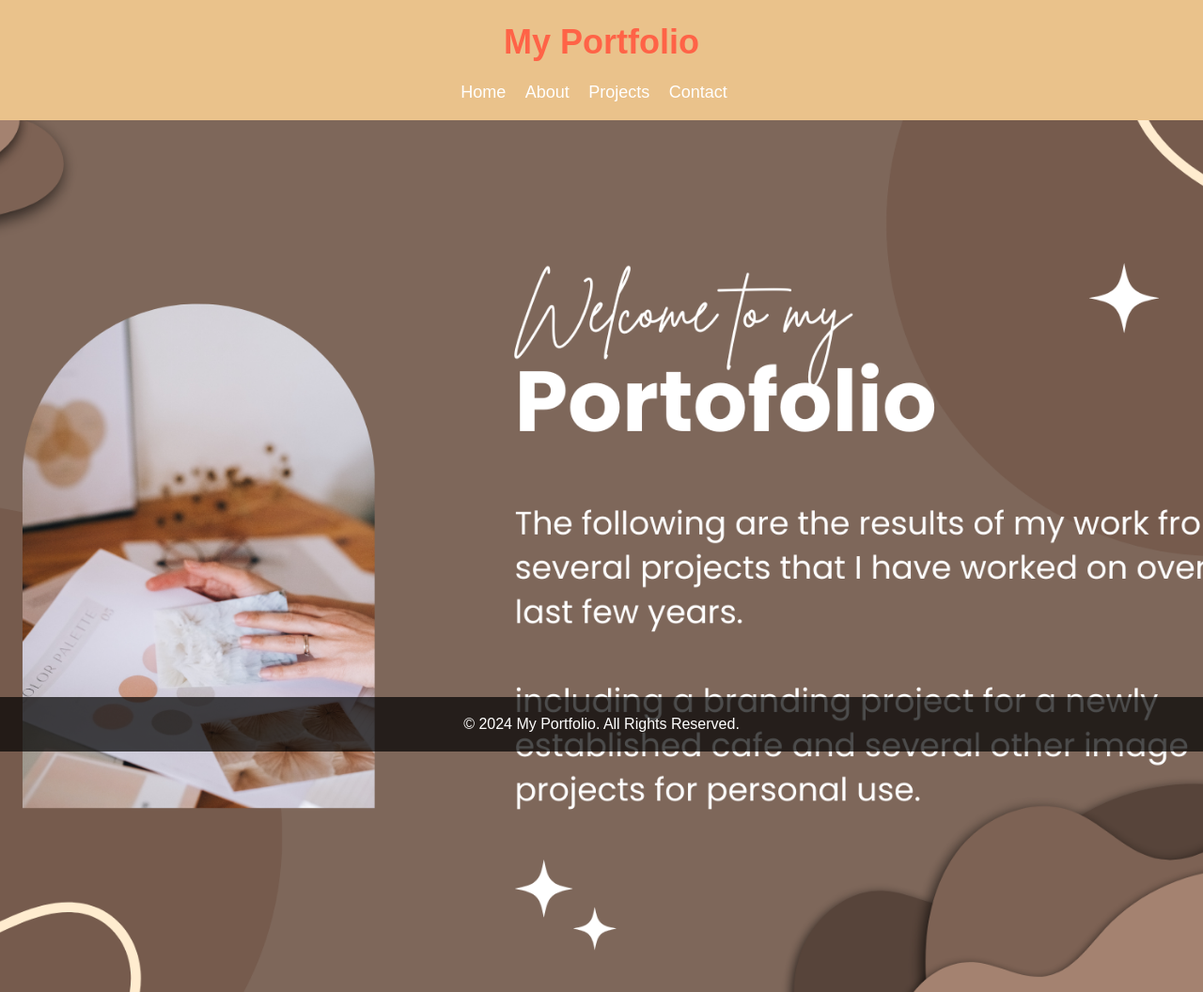
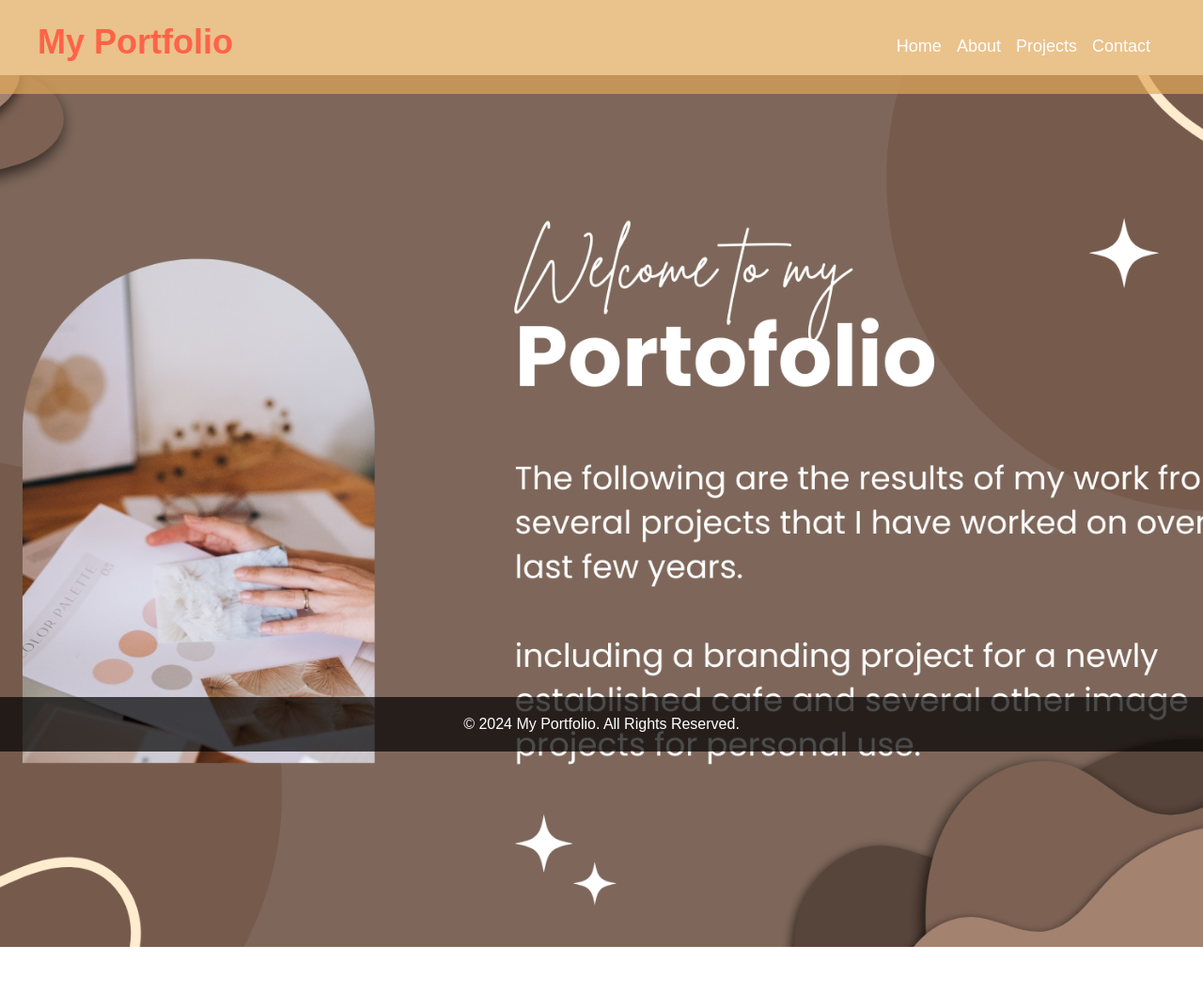
Before and after one commit to susmitha2826/My_portfolio, a website: page public/index.html in a window 1280 px wide. Shown: the whole page at 94% size. After the commit the page ends 1008 px from the top, so only its background shows below. Drawn offline with Linux system fonts and the light colour scheme.

Commit message:
styles addedd

```diff
--- a/package.json
+++ b/package.json
@@ -5,12 +5,13 @@
   "main": "script.js",
   "scripts": {
     "test": "echo \"Error: no test specified\" && exit 1",
-     "start": "node server.js"
+    "start": "node server.js"
   },
   "keywords": [],
   "author": "",
   "license": "ISC",
   "dependencies": {
-    "express": "^4.19.2"
+    "express": "^4.19.2",
+    "force": "^0.0.3"
   }
 }
--- a/public/style.css
+++ b/public/style.css
@@ -11,6 +11,66 @@ body {
     background-size: cover;
     background-position: center;
     color: #333;
+}
+
+/* Make the header fixed at the top */
+header {
+    position: fixed;
+    top: 0;
+    left: 0;
+    width: 100%;
+    background-color: #333; /* Adjust background color if needed */
+    color: white;
+    z-index: 1000; /* Ensure the header is above other content */
+    padding: 10px 0; /* Adjust padding as needed */
+}
+
+header .container {
+    display: flex;
+    justify-content: space-between;
+    align-items: center;
+    padding: 0 20px;
+}
+
+header h1 {
+    margin: 0;
+}
+
+header nav ul {
+    list-style: none;
+    margin: 0;
+    padding: 0;
+    display: flex;
+}
+
+header nav ul li {
+    margin-right: 20px; /* Adjust spacing between links */
+}
+
+header nav ul li a {
+    color: white;
+    text-decoration: none;
+    font-size: 16px;
+}
+
+/* Add space to the top of the body to prevent content from hiding behind the fixed header */
+body {
+    margin-top: 80px; /* Adjust based on the height of your header */
+}
+
+/* Styling for sections */
+section {
+    padding: 20px;
+}
+
+/* Hide scrollbar while allowing scroll */
+body {
+    overflow: scroll;
+    scrollbar-width: none; /* Firefox */
+}
+
+body::-webkit-scrollbar {
+    display: none; /* Chrome, Safari, Edge */
 }
 
 .container {
```
Also changed, not shown: 1 other file.
